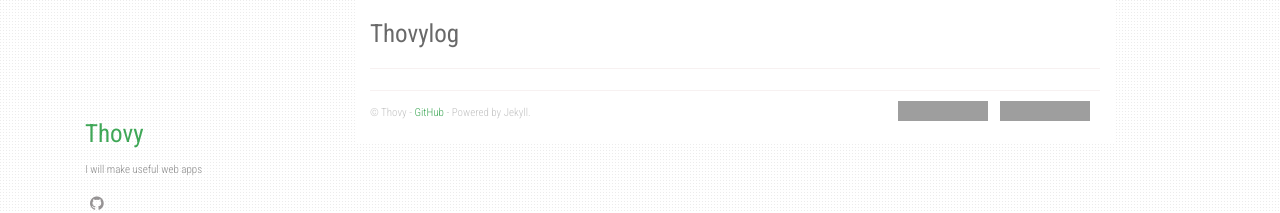
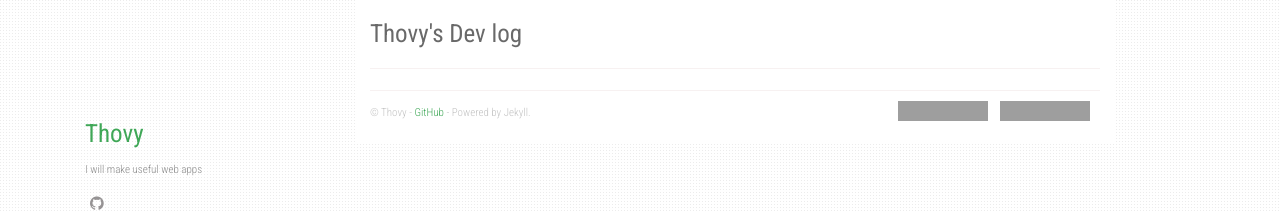
Before and after one commit to agusmakmun/agusmakmun.github.io, a Jekyll site: the page built from index.html, in a window 1280 px wide. Shown: the top 213 px of the page. Built offline with Jekyll 4.4.1, drawn with Linux system fonts in a browser that asks for light colours; nearby versions of some CDN libraries; the list of posts is cut into pages by our own code; grey boxes are pictures that could not be loaded.

```diff
--- a/_config.yml
+++ b/_config.yml
@@ -1,4 +1,4 @@
-title: Thovylog
+title: Thovy's Dev log
 description: Thovy's Dev Growthlog
 author: Thovy
 github: https://github.com/thovy
```
